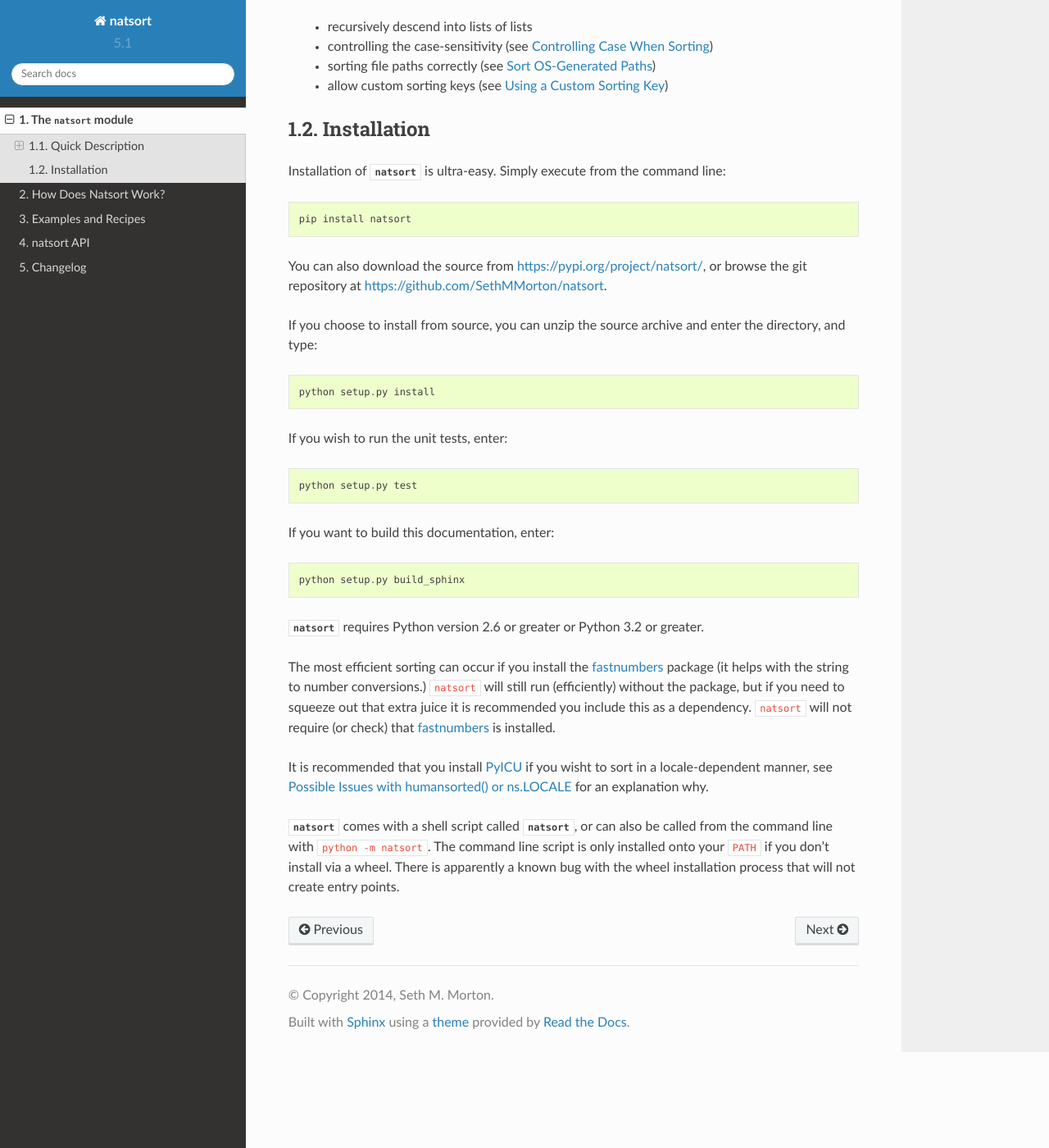
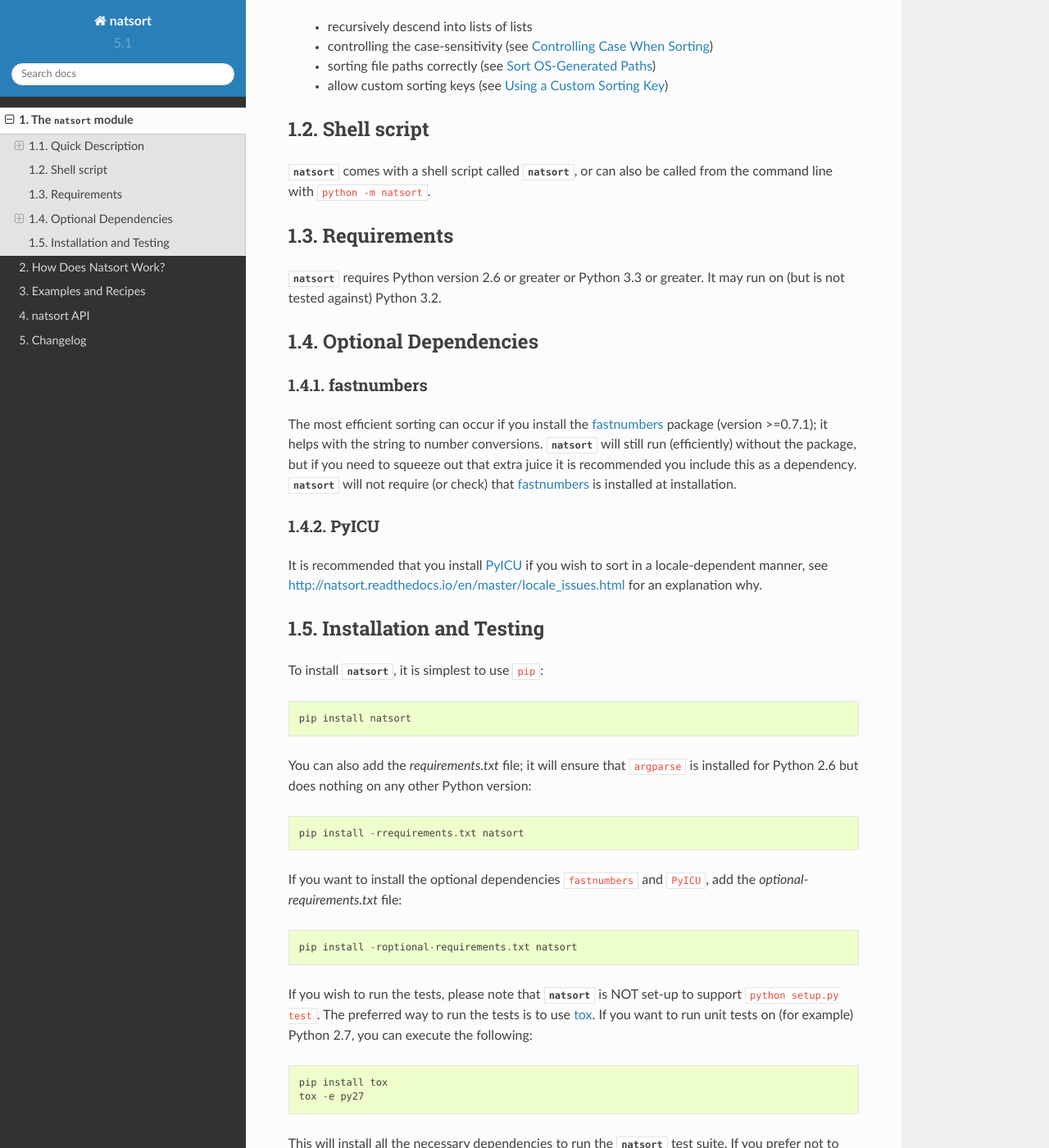
Before and after one commit to SethMMorton/natsort, a Sphinx documentation site: the page built from docs/source/intro.rst, in a window 1280 px wide and 1400 px high, scrolled down 4315 px. Shown: the whole window at 82% size. Built offline with Sphinx 7.4.7 and the Read the Docs theme 2.0.0, drawn with Linux system fonts in a browser that asks for light colours; pages that are not in the unit, such as notebooks, are missing from menus; some of the changed text lies outside the part shown.

Commit message:
Add better documentation on how to install/test.
Previously, there was no information in the README indicating
how to run the unit tests, and the documentation had incorrect
information. The instructions are now accurate.

This closes #46.

```diff
--- a/docs/source/intro.rst
+++ b/docs/source/intro.rst
@@ -242,45 +242,68 @@
  - sorting file paths correctly (see :ref:`path_sort`)
  - allow custom sorting keys (see :ref:`custom_sort`)
 
-Installation
+Shell script
 ------------
 
-Installation of :mod:`natsort` is ultra-easy.  Simply execute from the
-command line::
+:mod:`natsort` comes with a shell script called :mod:`natsort`, or can also be called
+from the command line with ``python -m natsort``.
+
+Requirements
+------------
+
+:mod:`natsort` requires Python version 2.6 or greater or Python 3.3 or greater.
+It may run on (but is not tested against) Python 3.2.
+
+Optional Dependencies
+---------------------
+
+fastnumbers
++++++++++++
+
+The most efficient sorting can occur if you install the
+`fastnumbers <https://pypi.org/project/fastnumbers>`_ package
+(version >=0.7.1); it helps with the string to number conversions.
+:mod:`natsort` will still run (efficiently) without the package, but if you need
+to squeeze out that extra juice it is recommended you include this as a dependency.
+:mod:`natsort` will not require (or check) that
+`fastnumbers <https://pypi.org/project/fastnumbers>`_ is installed
+at installation.
+
+PyICU
++++++
+
+It is recommended that you install `PyICU <https://pypi.org/project/PyICU>`_
+if you wish to sort in a locale-dependent manner, see
+http://natsort.readthedocs.io/en/master/locale_issues.html for an explanation why.
+
+Installation and Testing
+------------------------
+
+To install :mod:`natsort`, it is simplest to use ``pip``::
 
     pip install natsort
 
-You can also download the source from https://pypi.org/project/natsort/,
-or browse the git repository at https://github.com/SethMMorton/natsort.
+You can also add the `requirements.txt` file; it will ensure that ``argparse`` is
+installed for Python 2.6 but does nothing on any other Python version::
 
-If you choose to install from source, you can unzip the source archive and
-enter the directory, and type::
+    pip install -rrequirements.txt natsort
 
-    python setup.py install
+If you want to install the optional dependencies ``fastnumbers`` and ``PyICU``,
+add the `optional-requirements.txt` file::
 
-If you wish to run the unit tests, enter::
+    pip install -roptional-requirements.txt natsort
 
-    python setup.py test
+If you wish to run the tests, please note that :mod:`natsort` is NOT set-up to
+support ``python setup.py test``. The preferred way to run the tests is
+to use `tox <https://tox.readthedocs.io/en/latest/>`_. If you want to run unit
+tests on (for example) Python 2.7, you can execute the following::
 
-If you want to build this documentation, enter::
+    pip install tox
+    tox -e py27
 
-    python setup.py build_sphinx
+This will install all the necessary dependencies to run the :mod:`natsort` test suite.
+If you prefer not to use ``tox``, you can run the tests manually using
+`pytest <https://docs.pytest.org/en/latest/>`_::
 
-:mod:`natsort` requires Python version 2.6 or greater or Python 3.2 or greater.
-
-The most efficient sorting can occur if you install the
-`fastnumbers <https://pypi.org/project/fastnumbers>`_ package (it helps
-with the string to number conversions.)  ``natsort`` will still run (efficiently)
-without the package, but if you need to squeeze out that extra juice it is
-recommended you include this as a dependency.  ``natsort`` will not require (or
-check) that `fastnumbers <https://pypi.org/project/fastnumbers>`_ is installed.
-
-It is recommended that you install `PyICU <https://pypi.org/project/PyICU>`_
-if you wisht to sort in a locale-dependent manner, see :ref:`locale_issues` for
-an explanation why.
-
-:mod:`natsort` comes with a shell script called :mod:`natsort`, or can also be called
-from the command line with ``python -m natsort``.  The command line script is
-only installed onto your ``PATH`` if you don't install via a wheel.  There is
-apparently a known bug with the wheel installation process that will not create
-entry points.
+    pip install -rtesting-requirements.txt
+    python -m pytest
```
Also changed, not shown: README.rst (+32 -0 lines).
